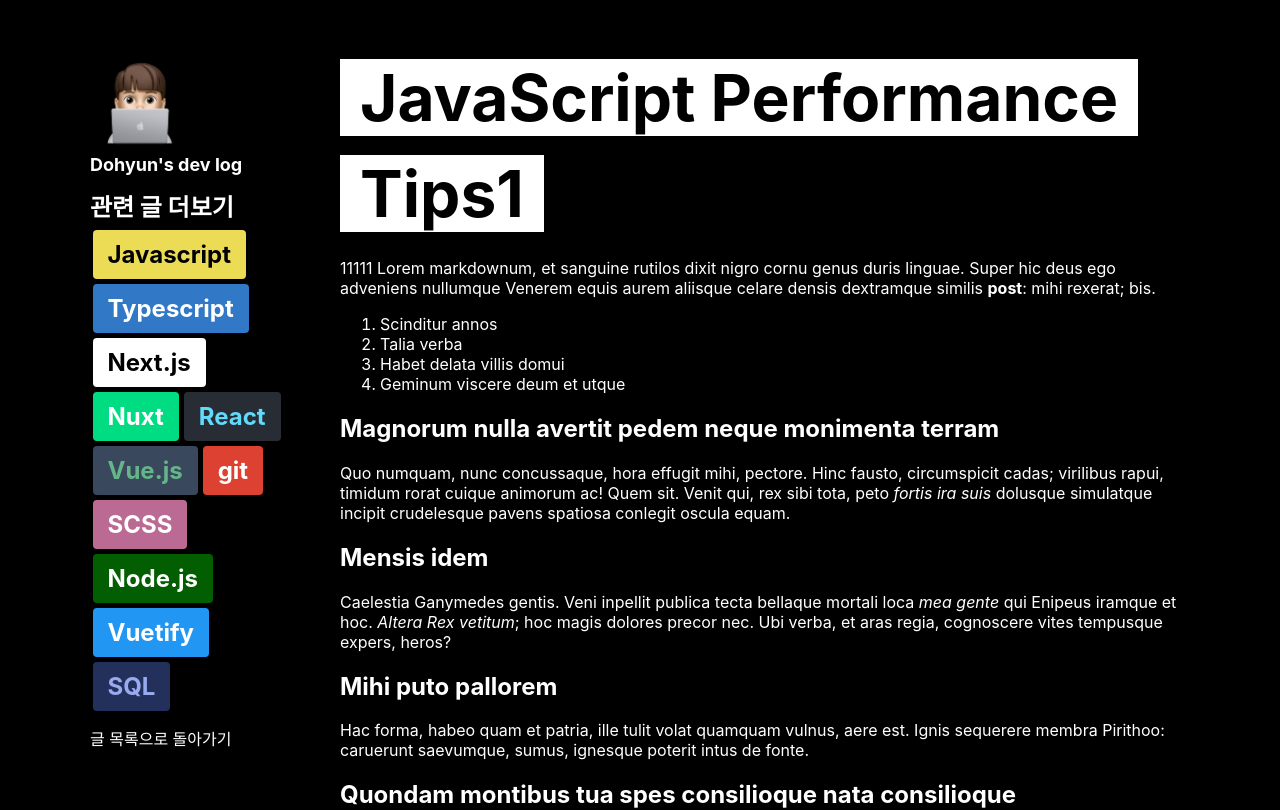
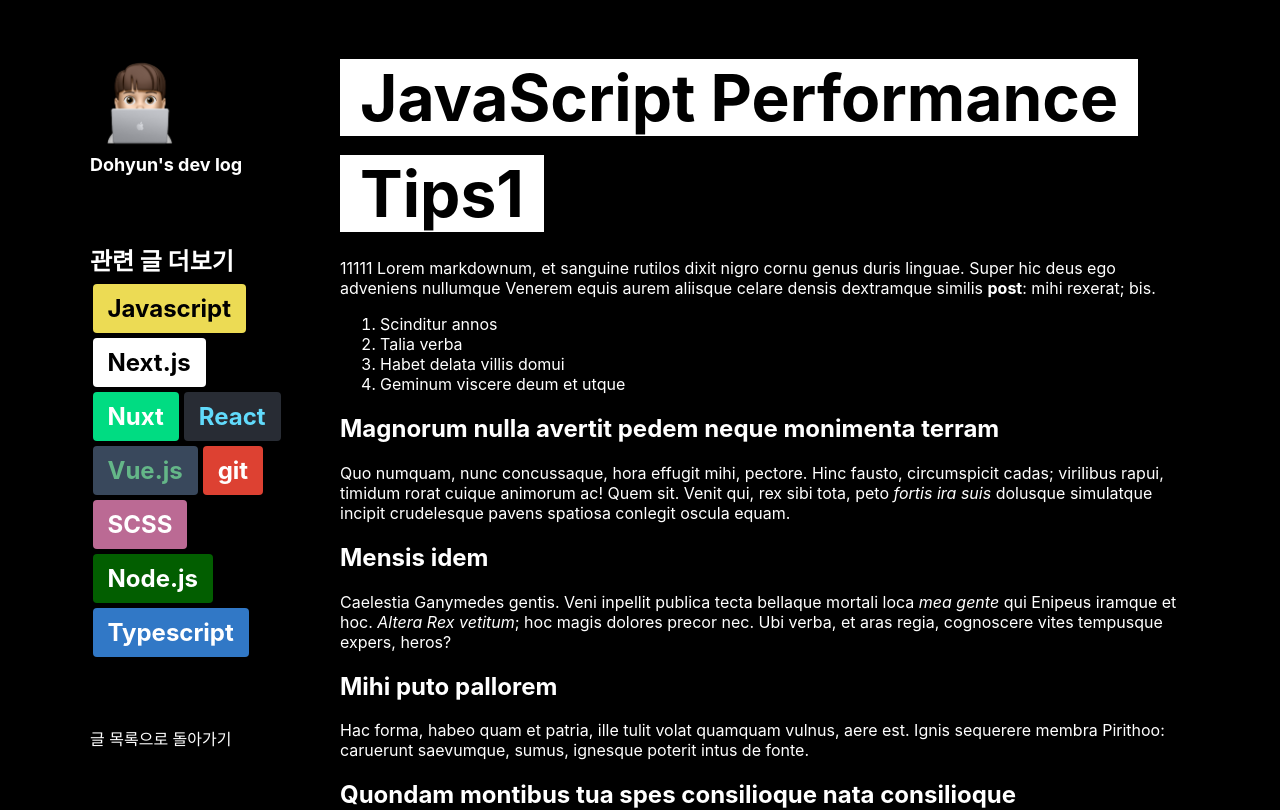
Before and after one commit to devDohyun/devlog, a Next.js app: page /posts/test-post-one in a window 1280 px wide. Shown: the top 810 px of the page. Built offline with nearby package versions, Linux system fonts and the light colour scheme.

Commit message:
applied constant on side content

```diff
--- a/components/Post/Detail/SideContent/index.tsx
+++ b/components/Post/Detail/SideContent/index.tsx
@@ -1,51 +1,10 @@
 import TextBlock from '@/components/common/TextBlock'
 import { StyledBlogTitle, StyledContentContainer, StyledStackItem, StyledViewStackItem } from '@/components/Post/Detail/SideContent/styles'
+import { myStacks } from '@/core/constant'
 import Image from 'next/image'
 import Link from 'next/link'
-import { useMemo } from 'react'
 
 const PostSideContent = () => {
-  const stacks = useMemo(
-    () => [
-      {
-        preset: 'javascript',
-        text: 'Javascript',
-      },
-      { text: 'Typescript', backgroundColor: '#3178c6' },
-      {
-        preset: 'next',
-        text: 'Next.js',
-      },
-      {
-        preset: 'nuxt',
-        text: 'Nuxt',
-      },
-      {
-        preset: 'react',
-        text: 'React',
-      },
-      {
-        preset: 'vue',
-        text: 'Vue.js',
-      },
-      {
-        preset: 'git',
-        text: 'git',
-      },
-      {
-        preset: 'scss',
-        text: 'SCSS',
-      },
-      {
-        preset: 'node',
-        text: 'Node.js',
-      },
-      { text: 'Vuetify', backgroundColor: '#2196f3' },
-      { text: 'SQL', color: '#99abee', backgroundColor: '#23305c' },
-    ],
-    []
-  )
-
   return (
     <StyledContentContainer>
       <Link href="/">
@@ -56,13 +15,11 @@ const PostSideContent = () => {
       </Link>
       <div>
         <StyledViewStackItem>관련 글 더보기</StyledViewStackItem>
-        {stacks.map((stack) => (
+        {myStacks.map((stack) => (
           <Link key={stack.text} href={{ pathname: `/posts`, query: { q: stack.text } }}>
             <a>
               <StyledStackItem>
-                <TextBlock preset={stack.preset} color={stack.color} backgroundColor={stack.backgroundColor}>
-                  {stack.text}
-                </TextBlock>
+                <TextBlock preset={stack.id}>{stack.text}</TextBlock>
               </StyledStackItem>
             </a>
           </Link>
```
